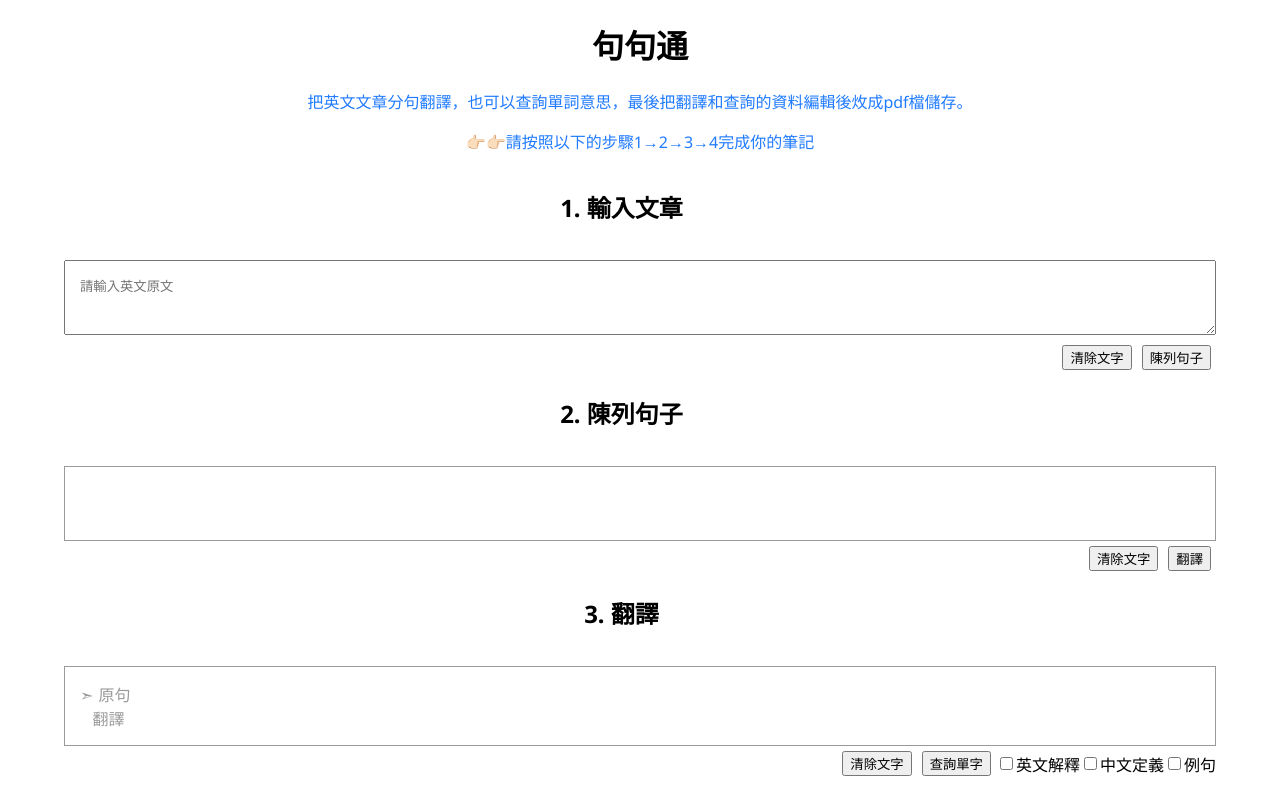
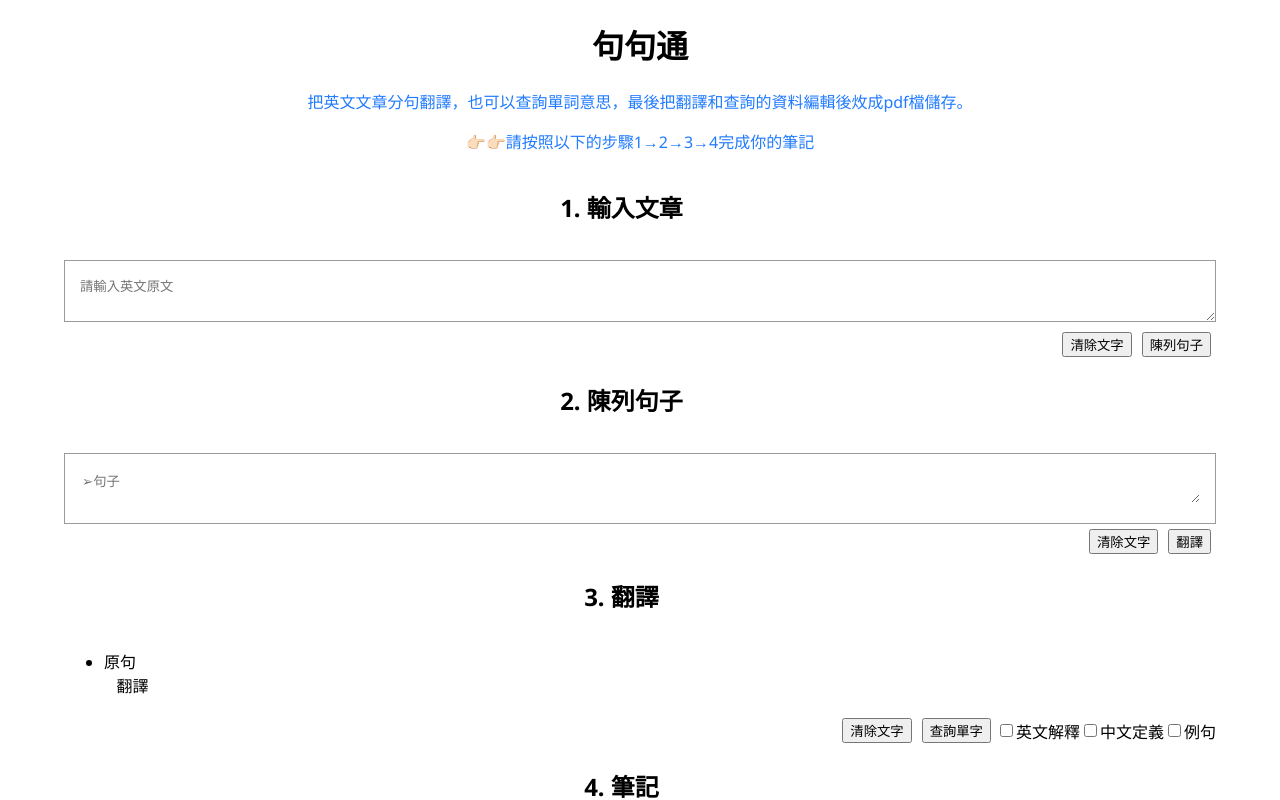
Before and after one commit to LisaMandarin/LearnEnglish, a React (Vite) app: page / in a window 1280 px wide. Shown: the top 800 px of the page. Built offline with nearby package versions, Linux system fonts and the light colour scheme; some icons are missing.

Commit message:
SentencesSection done

```diff
--- a/src/App.css
+++ b/src/App.css
@@ -15,48 +15,66 @@
   box-sizing: border-box;
 }
 
+/* basic frame */
 #root > div {
     width: 90vw;
     font-family: var(--en-font), var(--tc-font);
     margin: 0 auto;
 }
+
+/* title */
 h1 {
   text-align: center;
 }
+
+/* question mark next to title */
 .icon-questionMark {
   cursor: pointer;
 }
+
+/* instructions below title */
 header > p {
   text-align: center;
   color: var(--dark-blue)
 }
+
+/* title and question mark of each section */
 section > div:first-child {
   display: flex;
   flex-direction: row;
   align-items: center;
   justify-content: center;
 }
-textarea {
+
+/* renderingWindow of each section */
+.renderingWindow {
   width: 100%;
-  min-height: 75px;
+  border: 1px solid #9a9a9a;
+  min-height: 3rem;
   padding: var(--space-big);
+  list-style-type: none;
+  margin: 0px;
 }
-section > div:nth-child(3) {
-  border: 1px solid #9a9a9a;
+
+/* listing of renderingWindow */
+.renderingWindow textarea {
   width: 100%;
-  min-height: 75px;
-  padding: var(--space-big);
+  border: 0;
 }
-.textArea ul{
-  list-style-type: none;
-  padding: 0;
-  margin: 0;
+.renderingWindow > li {
+  display: flex;
+  flex-direction: row;
 }
-.textArea li::before {
+.renderingWindow li::before {
   content: '➣';
   display: inline-block;
   padding-right: var(--space-small);
 }
+.renderingWindow li textarea {
+  width: 95%;
+}
+
+/* button div */
 section > div:last-child {
   display: flex;
   flex-direction: row;
@@ -65,9 +83,7 @@ section > div:last-child {
 section > div:last-child button {
   margin: var(--space-small);
 }
-.sample {
-  color: #9a9a9a;
-}
+
 .original-text {
   color: black
 }
--- a/src/components/ArticleSection.jsx
+++ b/src/components/ArticleSection.jsx
@@ -31,6 +31,7 @@ export function ArticleSection({article, setArticle, setSentences}) {
                 ))}
             </ul>
             <textarea
+                className='renderingWindow'
                 placeholder='請輸入英文原文'
                 value={article}
                 onChange={e => setArticle(e.target.value)}
--- a/src/components/SentencesSection.jsx
+++ b/src/components/SentencesSection.jsx
@@ -13,6 +13,7 @@ export function SentencesSection({sentences, setSentences, setTranslation, setLo
         newSentences[index] = value
         setSentences(newSentences)
     }
+
     const ProcessSentences = () => {
         microsoftTranslator(sentences, setLoading, setError, setTranslation)
     }
@@ -34,11 +35,15 @@ export function SentencesSection({sentences, setSentences, setTranslation, setLo
                     <li key={index}>{hint}</li>
                 ))}
             </ul>
-            <div>
-                {sentences.map((sentence, index) =>
-                    (<textarea key={index} value={`➢${sentence}`} onChange={e => handleTextareaChange(e.target.value, index)}/>)
-                )}
-            </div>
+            <ul className='renderingWindow'>
+                {sentences.length === 0
+                    ? <textarea placeholder='➢句子'/>
+                    : sentences.map((s, index) => (
+                        <li key={index}>
+                            <textarea value={`${s}`} onChange={e => handleTextareaChange(e.target.value, index)}/>
+                        </li>
+                    ))}
+            </ul>
             <div>
                 <button onClick={clearSentences}>清除文字</button>
                 <button onClick={ProcessSentences}>翻譯</button>
```
